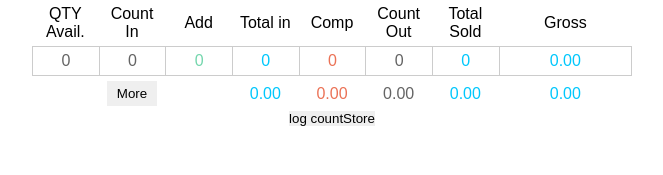
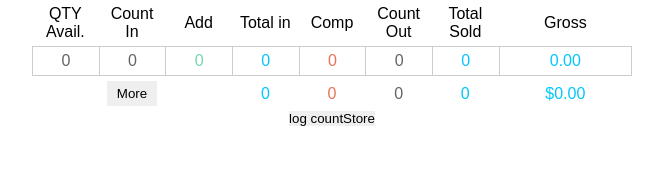
Before and after one commit to ZakMcRae/poster-counts, a React (Create React App) app: page / in a window 1280 px wide. Shown: the top 175 px of the page, without its empty margins (308-971 px from the left). Built offline with nearby package versions, Linux system fonts and the light colour scheme.

Commit message:
displaying countStore values in totalsRow
did not implement multi row totaling at this stage

```diff
--- a/src/App.js
+++ b/src/App.js
@@ -33,7 +33,7 @@ function App() {
           setCountScore={setCountScore}
           posterInfo={posterInfo}
         ></InputRow>
-        <TotalsRow></TotalsRow>
+        <TotalsRow countStore={countStore}></TotalsRow>
         {/* todo remove debugging button  */}
         <button onClick={() => console.log(countStore)}>log countStore</button>
       </div>
--- a/src/components/TotalsRow.js
+++ b/src/components/TotalsRow.js
@@ -1,14 +1,16 @@
-function TotalsRow() {
+function TotalsRow(props) {
+  const { totalIn, comp, countOut, totalSold, gross } = props.countStore;
+
   return (
     <div className="totals-row">
       <div className="button-container">
         <button className="more-rows-button">More</button>
       </div>
-      <div className="totals-element blue-text">0.00</div>
-      <div className="totals-element red-text">0.00</div>
-      <div className="totals-element black-text">0.00</div>
-      <div className="totals-element blue-text">0.00</div>
-      <div className="totals-element blue-text">0.00</div>
+      <div className="totals-element blue-text">{totalIn}</div>
+      <div className="totals-element red-text">{comp}</div>
+      <div className="totals-element black-text">{countOut}</div>
+      <div className="totals-element blue-text">{totalSold}</div>
+      <div className="totals-element blue-text">${gross.toFixed(2)}</div>
     </div>
   );
 }
```
